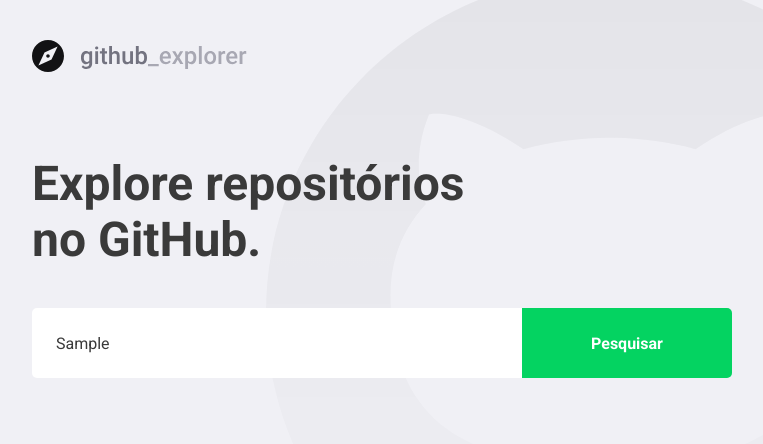
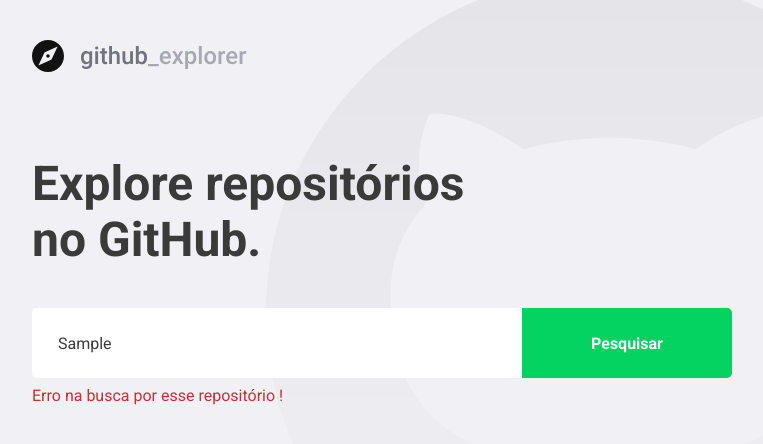
Before and after one commit to olimpiossdx/GoStack, a React (Create React App) app in the folder nivel-3/05-primeiro-projeto-react/: page / in a window 1280 px wide. Both pictures are taken after typing "Sample" into the empty fields and a click on the button "Pesquisar". Shown: the top 444 px of the page, without its empty margins (148-911 px from the left). Built offline with nearby package versions, Linux system fonts and the light colour scheme; no server answers.

Commit message:
Lidando com erros

```diff
--- a/nivel-3/05-primeiro-projeto-react/src/pages/dashboard/index.tsx
+++ b/nivel-3/05-primeiro-projeto-react/src/pages/dashboard/index.tsx
@@ -1,7 +1,7 @@
 import React from 'react';
 import { FiChevronRight } from 'react-icons/fi';
 
-import { Title, Form, Repositories } from './styles';
+import { Title, Form, Repositories, Error } from './styles';
 
 import logoImg from '../../assets/logo.svg';
 import api from '../../services/api';
@@ -18,17 +18,29 @@
 
 const Dashboard: React.FC = () => {
   const [newRepo, setNewRepo] = React.useState('');
+  const [inputError, setInputError] = React.useState('');
   const [repostories, setRepostories] = React.useState<Repository[]>([]);
 
   async function handleAddRepository(event: React.FormEvent<HTMLFormElement>): Promise<void> {
     event.preventDefault();
 
-    const response = await api.get<Repository>(`repos/${newRepo}`);
+    if (!newRepo) {
+      setInputError('Digite o autor/nome do repositório');
+      return;
+    }
 
-    const repository = response.data;
+    try {
+      const response = await api.get<Repository>(`repos/${newRepo}`);
 
-    setRepostories([...repostories, repository]);
-    setNewRepo('');
+      const repository = response.data;
+
+      setRepostories([...repostories, repository]);
+      setNewRepo('');
+      setInputError('');
+
+    } catch (error) {
+      setInputError('Erro na busca por esse repositório !');
+    }
   }
 
   return (<>
@@ -36,7 +48,7 @@
     <Title>
       Explore repositórios no GitHub.
   </Title>
-    <Form onSubmit={handleAddRepository}>
+    <Form hasError={!!inputError} onSubmit={handleAddRepository}>
       <input
         value={newRepo}
         onChange={(e) => setNewRepo(e.target.value)}
@@ -46,6 +58,7 @@
         Pesquisar
       </button>
     </Form>
+    {inputError && <Error>{inputError}</Error>}
     <Repositories>
       {repostories.map(repository => (
         <a href={'teste'}>
--- a/nivel-3/05-primeiro-projeto-react/src/pages/dashboard/styles.ts
+++ b/nivel-3/05-primeiro-projeto-react/src/pages/dashboard/styles.ts
@@ -1,5 +1,9 @@
-import styled from 'styled-components';
+import styled, { css } from 'styled-components';
 import { shade } from 'polished';
+
+interface FormProps {
+  hasError: boolean;
+}
 
 export const Title = styled.h1`
   font-size:48px;
@@ -10,7 +14,7 @@
   margin-top:80px;
 `;
 
-export const Form = styled.form`
+export const Form = styled.form<FormProps>`
   margin-top:40px;
   max-width:700px;
 
@@ -23,6 +27,10 @@
     border:0;
     border-radius: 5px 0 0 5px;
     color:#3A3A3A;
+    border: 2px solid #FFF;
+    border-right:0px;
+
+    ${(props) => props.hasError && css`border-color:#c53030`}
 
     &::placeholder{
     color: #a8a8b3;
@@ -43,6 +51,12 @@
       background: ${shade(0.2, '#04d361')}
     }
   }
+`;
+
+export const Error = styled.span`
+  display:block;
+  color:#c53030;
+  margin-top:8px;
 `;
 
 export const Repositories = styled.div`
```
